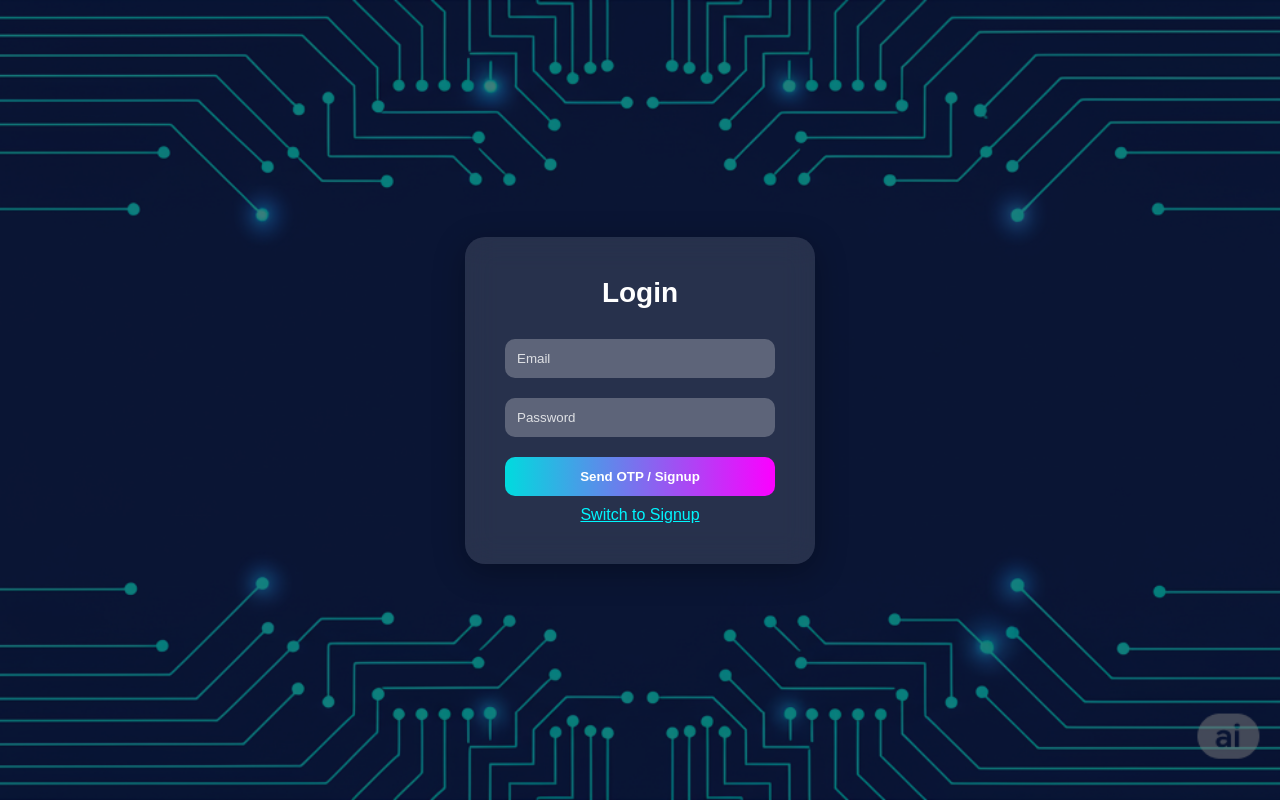
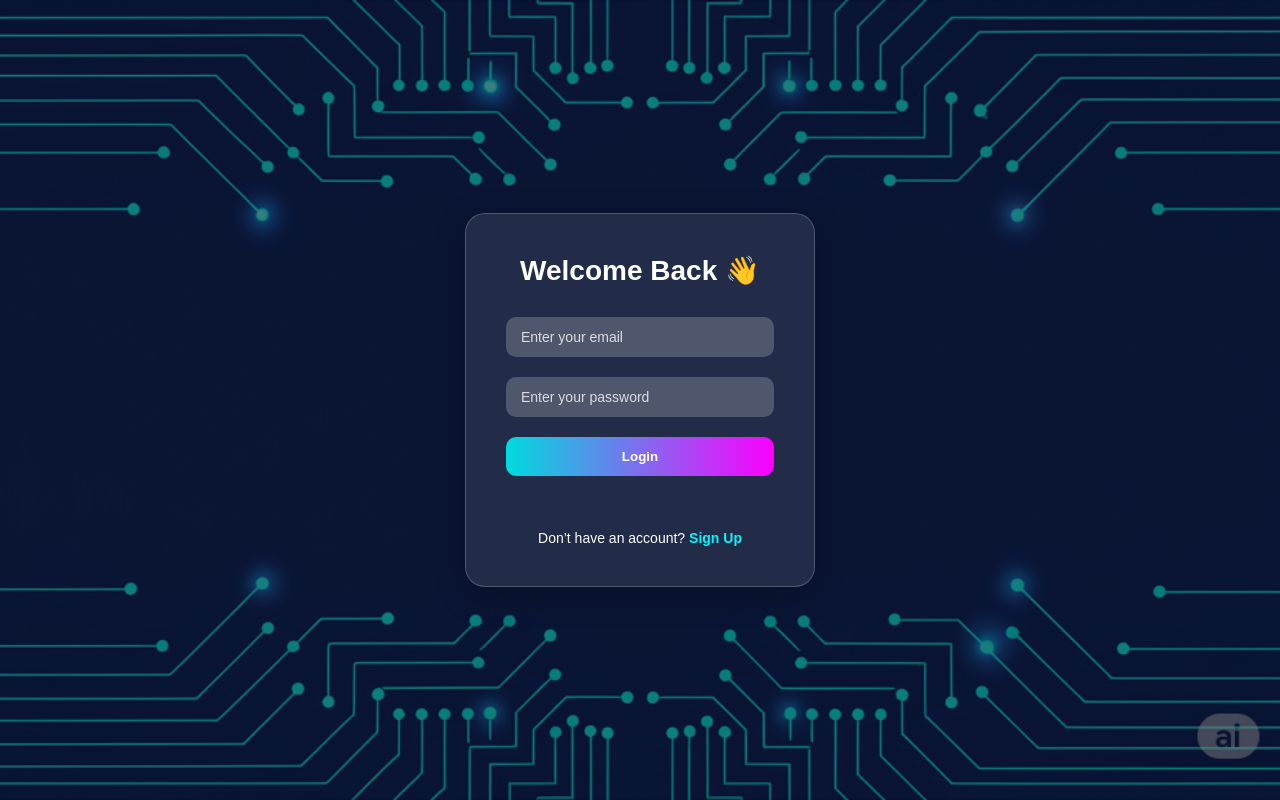
Before and after one commit to AbhiramSakha/Mvr, a Flask app: page /login in a window 1280 px wide. Run offline with Flask 3, Linux system fonts and the light colour scheme.

Commit message:
Refactor login.html for better layout and functionality
Updated the login page structure and styles for improved user experience.

```diff
--- a/templates/login.html
+++ b/templates/login.html
@@ -1,166 +1,168 @@
 <!DOCTYPE html>
 <html lang="en">
 <head>
-<meta charset="UTF-8">
-<meta name="viewport" content="width=device-width, initial-scale=1.0">
-<title>Login & Signup</title>
+  <meta charset="UTF-8" />
+  <meta name="viewport" content="width=device-width, initial-scale=1.0"/>
+  <title>Login</title>
+
   <style>
-* { margin: 0; padding: 0; box-sizing: border-box; }
+    * {
+      margin: 0;
+      padding: 0;
+      box-sizing: border-box;
+    }
+
     body {
       height: 100vh;
+      width: 100%;
+      background: url("{{ url_for('static', filename='images/logi.jpg') }}") center center / cover no-repeat fixed;
+      position: relative;
       font-family: 'Poppins', sans-serif;
       display: flex;
       justify-content: center;
       align-items: center;
-  background: url("{{ url_for('static', filename='images/logi.jpg') }}") center/cover no-repeat fixed;
-  position: relative;
     }
+
     body::before {
       content: "";
       position: absolute;
       inset: 0;
-  background: rgba(0,0,0,0.5);
+      background: rgba(0, 0, 0, 0.5);
+      z-index: 0;
     }
-.container {
+
+    .login-container {
       position: relative;
       z-index: 1;
+      background: rgba(255, 255, 255, 0.1);
+      backdrop-filter: blur(15px);
+      border: 1px solid rgba(255, 255, 255, 0.2);
+      border-radius: 20px;
+      padding: 40px;
       width: 350px;
-  padding: 40px;
-  border-radius: 20px;
-  background: rgba(255,255,255,0.12);
-  backdrop-filter: blur(15px);
       text-align: center;
-  color: white;
-  box-shadow: 0 8px 32px rgba(0,0,0,0.3);
+      box-shadow: 0 8px 32px rgba(0,0,0,0.25);
+      animation: slideIn 1s ease forwards;
     }
-h2 { margin-bottom: 20px; font-size: 28px; }
-input {
+
+    @keyframes slideIn {
+      from { opacity: 0; transform: translateY(-20px); }
+      to { opacity: 1; transform: translateY(0); }
+    }
+
+    .login-container h2 {
+      color: #fff;
+      margin-bottom: 20px;
+      font-size: 28px;
+    }
+
+    .login-container input {
       width: 100%;
-  padding: 12px;
+      padding: 12px 15px;
       margin: 10px 0;
+      border: none;
       border-radius: 10px;
-  border: none;
-  background: rgba(255,255,255,0.25);
-  color: white;
+      background: rgba(255, 255, 255, 0.2);
+      color: #fff;
+      font-size: 14px;
     }
-input::placeholder { color: rgba(255,255,255,0.8); }
-input:focus { background: rgba(255,255,255,0.35); outline: none; }
-button {
+
+    .login-container input::placeholder {
+      color: rgba(255,255,255,0.8);
+    }
+
+    .login-container input:focus {
+      outline: none;
+      background: rgba(255, 255, 255, 0.3);
+    }
+
+    .login-container button {
       width: 100%;
       padding: 12px;
       margin-top: 10px;
+      background: linear-gradient(90deg, #00DBDE, #FC00FF);
+      border: none;
       border-radius: 10px;
-  border: none;
+      color: #fff;
       font-weight: bold;
-  color: white;
-  background: linear-gradient(90deg,#00DBDE,#FC00FF);
       cursor: pointer;
+      transition: transform 0.3s ease;
     }
-button:disabled { opacity:0.6; cursor:not-allowed; }
-.error { color: #ff6961; margin-top: 10px; min-height: 22px; }
-.success { color: #00ff99; margin-top: 10px; min-height: 22px; }
-#otp-box { display:none; margin-top:10px; }
-.switch-link { color:#00f7ff; cursor:pointer; text-decoration:underline; margin-top:10px; display:block; }
+
+    .login-container button:hover {
+      transform: scale(1.05);
+    }
+
+    .login-container p {
+      color: #fff;
+      margin-top: 15px;
+      font-size: 14px;
+    }
+
+    .login-container p a {
+      color: #00f7ff;
+      text-decoration: none;
+      font-weight: bold;
+    }
+
+    .login-container p a:hover {
+      color: #ff5edf;
+    }
+
+    .error {
+      color: #ff6961;
+      margin-top: 10px;
+      font-weight: bold;
+      min-height: 24px;
+    }
   </style>
 </head>
+
 <body>
-<div class="container">
-  <h2 id="form-title">Login</h2>
-  <form id="authForm" autocomplete="off">
-    <input type="email" id="email" placeholder="Email" required>
-    <input type="password" id="password" placeholder="Password" required>
-    <button type="button" id="authBtn" onclick="handleAuth()">Send OTP / Signup</button>
+  <div class="login-container">
+    <h2>Welcome Back 👋</h2>
 
-    <div id="otp-box">
-      <input type="text" id="otp" placeholder="Enter 6-digit OTP" maxlength="6" required>
-      <button type="button" id="verifyBtn" onclick="verifyOTP()">Verify & Login</button>
-    </div>
+    <form id="loginForm" autocomplete="off">
+      <input type="email" id="email" placeholder="Enter your email" required />
+      <input type="password" id="password" placeholder="Enter your password" required />
+
+      <button type="button" onclick="login()">Login</button>
     </form>
-  <p id="msg" class=""></p>
-  <span class="switch-link" onclick="toggleForm()">Switch to Signup</span>
+
+    <p id="message" class="error"></p>
+
+    <p>Don’t have an account?
+      <a href="{{ url_for('signup') }}">Sign Up</a>
+    </p>
   </div>
 
   <script>
-let isLogin = true;
-
-function toggleForm() {
-  isLogin = !isLogin;
-  document.getElementById("form-title").innerText = isLogin ? "Login" : "Signup";
-  document.getElementById("authBtn").innerText = isLogin ? "Send OTP" : "Signup & Send OTP";
-  document.getElementById("otp-box").style.display = "none";
-  document.getElementById("msg").innerText = "";
-}
-
-async function handleAuth() {
+    async function login() {
       const email = document.getElementById("email").value.trim();
       const password = document.getElementById("password").value.trim();
-  const btn = document.getElementById("authBtn");
-  const msg = document.getElementById("msg");
-  const otpBox = document.getElementById("otp-box");
+      const msg = document.getElementById("message");
 
       if (!email || !password) {
-    msg.innerText = "Enter email and password first.";
-    msg.className = "error";
-    return;
-  }
-
-  btn.disabled = true;
-  btn.innerText = isLogin ? "Sending OTP..." : "Signing up...";
-  msg.innerText = "";
-
-  try {
-    const url = isLogin ? "/login" : "/signup";
-    const res = await fetch(url, {
-      method:"POST",
-      headers:{"Content-Type":"application/json"},
-      body: JSON.stringify({email,password})
-    });
-    const data = await res.json();
-
-    if (!res.ok || !data.success) throw new Error(data.message || "Operation failed");
-
-    msg.innerText = data.message || "OTP sent!";
-    msg.className = "success";
-    otpBox.style.display = "block";
-    document.getElementById("email").readOnly = true;
-    document.getElementById("password").readOnly = true;
-    btn.style.display = "none";
-
-  } catch(err) {
-    msg.innerText = err.message || "Server error.";
-    msg.className = "error";
-    btn.disabled = false;
-    btn.innerText = isLogin ? "Send OTP" : "Signup & Send OTP";
-  }
-}
-
-async function verifyOTP() {
-  const email = document.getElementById("email").value.trim();
-  const otp = document.getElementById("otp").value.trim();
-  const msg = document.getElementById("msg");
-
-  if (otp.length !== 6) {
-    msg.innerText = "Enter a 6-digit OTP.";
-    msg.className = "error";
+        msg.textContent = "Please enter email and password.";
         return;
       }
 
       try {
-    const res = await fetch("/verify_otp", {
-      method:"POST",
-      headers:{"Content-Type":"application/json"},
-      body: JSON.stringify({email, otp})
+        const res = await fetch("/login", {
+          method: "POST",
+          headers: { "Content-Type": "application/json" },
+          body: JSON.stringify({ email, password })
         });
+
         const data = await res.json();
 
-    if (!res.ok || !data.success) throw new Error(data.message || "Invalid OTP");
-
-    msg.innerText = "Login successful!";
-    msg.className = "success";
+        if (!data.success) {
+          msg.textContent = data.message || "Login failed.";
+        } else {
           window.location.href = "/dashboard";
-  } catch(err) {
-    msg.innerText = err.message || "OTP verification failed.";
-    msg.className = "error";
+        }
+      } catch (err) {
+        msg.textContent = "Server error. Try again.";
       }
     }
   </script>
```
Lines whose indentation alone changed are shown as unchanged.
